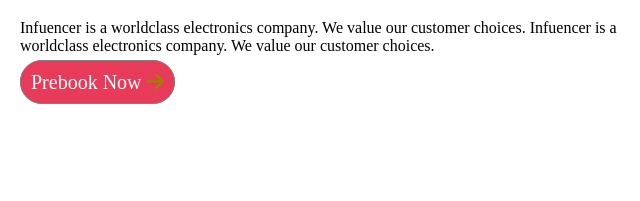
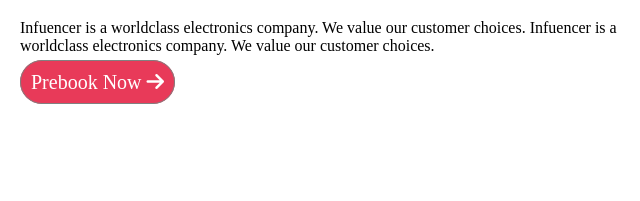
Before and after one commit to mizancu/Assignment2, a plain HTML site: page index.html in a window 1280 px wide. Shown: the part 141-342 px from the top of the page, 0-640 px from the left. Drawn offline with Linux system fonts and the light colour scheme.

Commit message:
2nd-commit

```diff
--- a/style.css
+++ b/style.css
@@ -1,6 +1,9 @@
 body{
     margin: 20px;
 }
+/* --------------
+Header styles
+--------------- */
 .heading-img{
     display: flex;
 }
@@ -16,15 +19,22 @@ body{
     padding: 10px;
     border-radius: 30px;
 }
+.fa-arrow-right{
+    color: white;
+
+}
 .img1{
     width: 50%;
 }
+/* -------------
+main style
+---------------- */
 .main-div{
     display: grid;
     grid-template-columns: repeat(3, 1fr);
 
 }
-.fas{
+.fa-star, .fa-star-half-alt{
     color: #A77B06;
 }
 /* -------------
```
